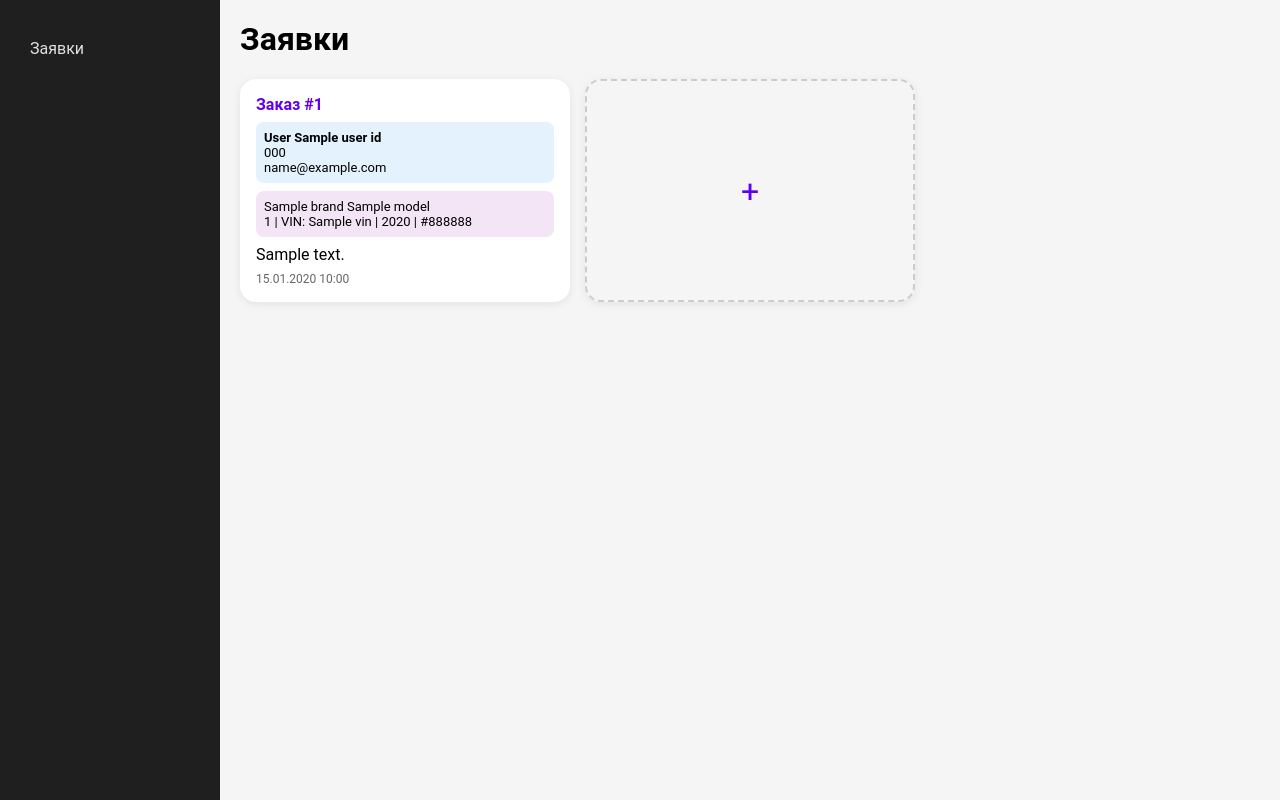
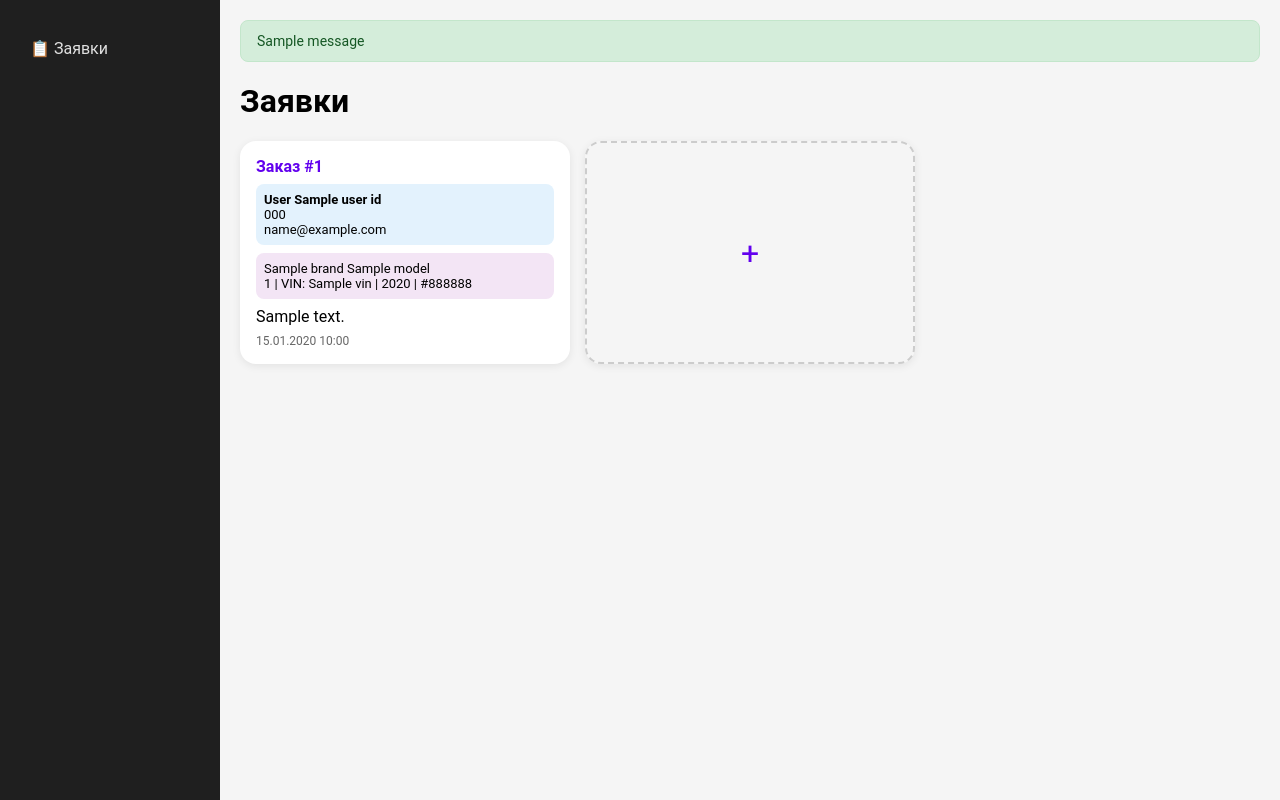
Before and after one commit to ackylmyst/molar_autoservice, a Django app: template main/templates/orders.html in a window 1280 px wide. Run offline with Django 5.2, Linux system fonts and the light colour scheme; the template is opened without the code that fills it: most values are stand-ins (such as "Sample title", 1, 10 or a date in 2020); one stand-in notice (Sample message) is shown.

Commit message:
я не помню что тут меняла, но пускай

```diff
--- a/main/templates/base.html
+++ b/main/templates/base.html
@@ -3,12 +3,11 @@
 <head>
     <meta charset="UTF-8">
     <title>Система заявок</title>
-
     <meta name="viewport" content="width=device-width, initial-scale=1.0">
 
     <style>
         * {
-            box-sizing: border-box; /* ВАЖНО */
+            box-sizing: border-box;
         }
 
         body {
@@ -45,6 +44,11 @@
             background: #2c2c2c;
         }
 
+        .sidebar a.active {
+            background: #6200ee;
+            color: white;
+        }
+
         .content {
             margin-left: 220px;
             padding: 20px;
@@ -58,9 +62,29 @@
             margin-bottom: 10px;
         }
 
+        .alert {
+            padding: 12px 16px;
+            border-radius: 8px;
+            margin-bottom: 20px;
+            font-size: 14px;
+        }
+
+        .alert-success {
+            background: #d4edda;
+            color: #155724;
+            border: 1px solid #c3e6cb;
+        }
+
+        .alert-error {
+            background: #f8d7da;
+            color: #721c24;
+            border: 1px solid #f5c6cb;
+        }
+
         @media (max-width: 768px) {
             .sidebar {
                 left: -220px;
+                z-index: 1000;
             }
 
             .sidebar.active {
@@ -80,22 +104,37 @@
 <body>
 
 <div class="layout">
-
     <div id="sidebar" class="sidebar">
-        <a href="/requests/">Заявки</a>
+        <a href="/orders/" class="{% if request.path == '/orders/' %}active{% endif %}">📋 Заявки</a>
     </div>
 
     <div class="content">
         <div class="menu-btn" onclick="toggleMenu()">☰</div>
+
+        {% if messages %}
+            {% for message in messages %}
+                <div class="alert alert-{{ message.tags }}">
+                    {{ message }}
+                </div>
+            {% endfor %}
+        {% endif %}
+
         {% block content %}{% endblock %}
     </div>
-
 </div>
 
 <script>
     function toggleMenu() {
         document.getElementById('sidebar').classList.toggle('active');
     }
+
+    document.querySelectorAll('.sidebar a').forEach(link => {
+        link.addEventListener('click', () => {
+            if (window.innerWidth <= 768) {
+                document.getElementById('sidebar').classList.remove('active');
+            }
+        });
+    });
 </script>
 
 </body>
```
